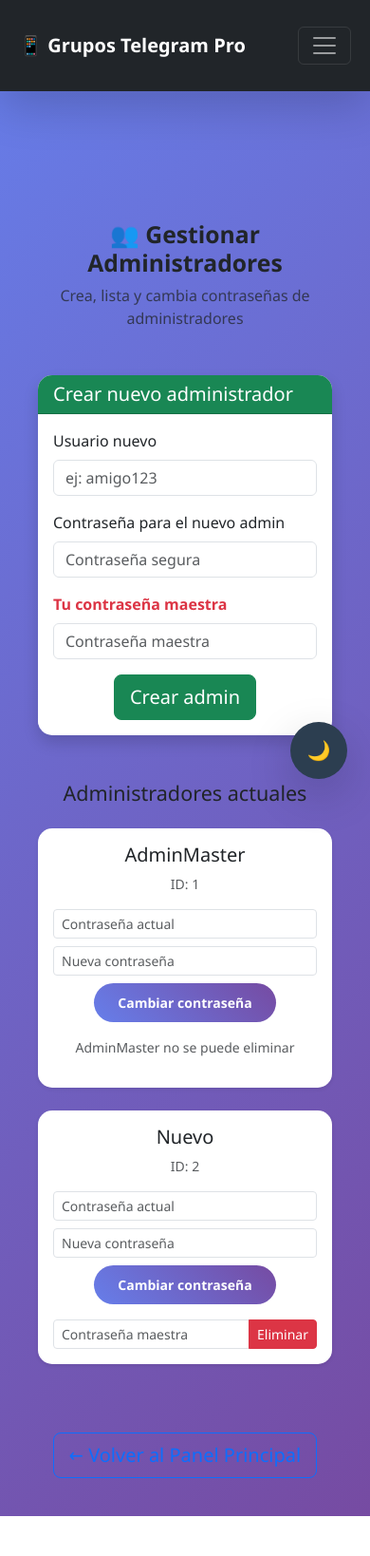
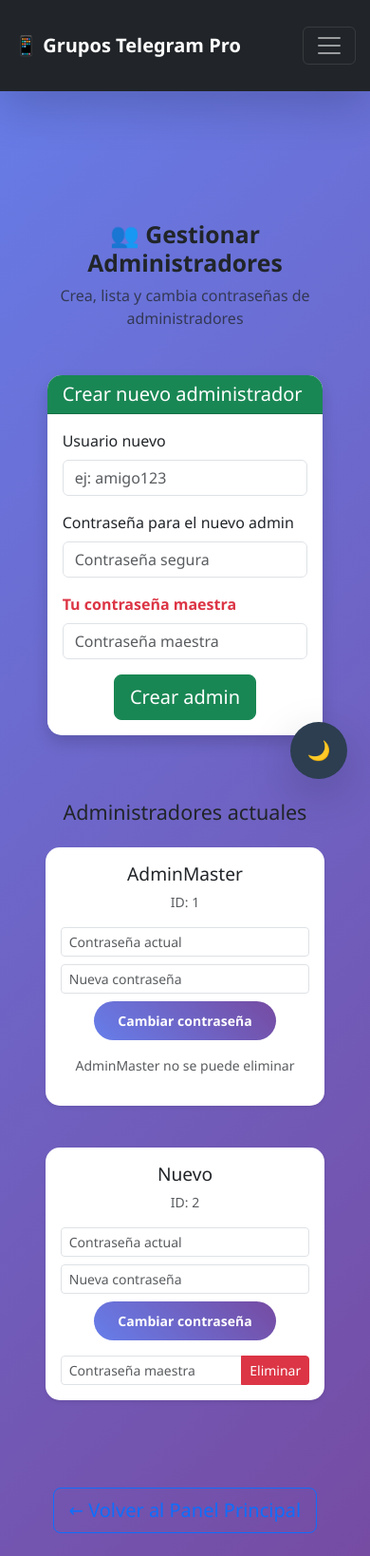
Before and after one commit to cryptoglobalbussines-design/grupos-telegram-pro, a Flask app: page /admin/manage in a window 390 px wide. Shown: the top 1638 px of the page at 95% size. Before the commit the page ends 1596 px from the top, so only its background shows below. Run offline with Flask 3, Linux system fonts and the light colour scheme; a user stored in the database is signed in.

Commit message:
Mejorar responsive para móviles

```diff
--- a/static/css/style.css
+++ b/static/css/style.css
@@ -91,3 +91,93 @@ body.dark-mode .form-control {
     border-color: #34495e;
     color: white;
 }
+
+/* Responsive para móviles */
+@media (max-width: 768px) {
+    .card {
+        margin: 0 auto;
+        max-width: 95%;
+    }
+
+    .join-button {
+        width: 100%;
+        font-size: 1.1rem;
+    }
+
+    .card-body {
+        padding: 1rem;
+    }
+
+    h5.card-title {
+        font-size: 1.2rem;
+    }
+
+    .text-muted small {
+        font-size: 0.9rem;
+    }
+
+    .badge-pinned {
+        font-size: 0.8rem;
+    }
+}
+
+/* Para que las tarjetas no se desborden */
+.row.justify-content-center {
+    margin-left: 0;
+    margin-right: 0;
+}
+
+.col-md-6, .col-lg-4 {
+    padding-left: 10px;
+    padding-right: 10px;
+}
+
+/* Responsive para móviles */
+@media (max-width: 768px) {
+    .container, .container-fluid {
+        padding-left: 15px;
+        padding-right: 15px;
+    }
+
+    .row.justify-content-center {
+        margin-left: 0;
+        margin-right: 0;
+    }
+
+    .col-md-6, .col-lg-4 {
+        padding-left: 10px;
+        padding-right: 10px;
+        flex: 0 0 100%;
+        max-width: 100%;
+    }
+
+    .card {
+        margin-bottom: 20px;
+    }
+
+    .btn-group {
+        flex-wrap: wrap;
+    }
+
+    .btn-group .btn {
+        flex: 1 1 auto;
+        margin-bottom: 5px;
+    }
+
+    .join-button {
+        width: 100%;
+    }
+
+    h1.display-4 {
+        font-size: 2.5rem;
+    }
+
+    .lead {
+        font-size: 1rem;
+    }
+}
+
+/* Para que las tarjetas no se desborden */
+.card {
+    width: 100%;
+}
```
